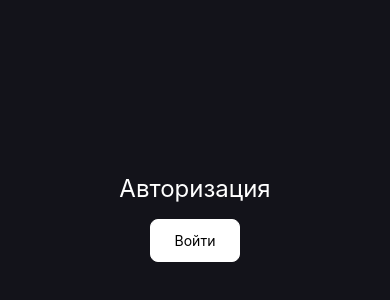
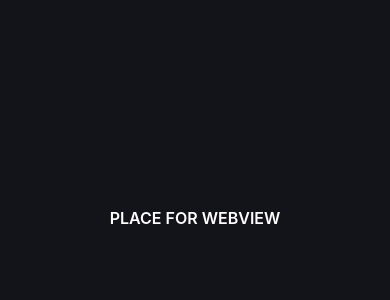
Before and after one commit to KIYOKATA-1/news-mobilka, a React Native app: screen / in a window 390 px wide. Shown: the part 204-504 px from the top of the page. Built offline with nearby package versions, Linux system fonts and the light colour scheme.

Commit message:
home screen created

```diff
--- a/App.tsx
+++ b/App.tsx
@@ -1,12 +1,15 @@
 import React, { useState } from "react";
 import LoginScreen from "./components/LoginScreen";
+import HomeScreen from "./components/HomeScreen";
 import { StatusBar } from "react-native";
 
 export default function App() {
   return (
     <>
       <StatusBar barStyle="light-content" backgroundColor="#fff" />
-      <LoginScreen />
+      {/* <LoginScreen/> */}
+      <HomeScreen/>
+
     </>
   );
 }
--- a/components/HomeScreen.tsx
+++ b/components/HomeScreen.tsx
@@ -0,0 +1,12 @@
+import React from "react";
+import { SafeAreaView, Text, View } from "react-native";
+import { HomeStyle } from "../styles/Home.styles";
+export default function HomeScreen(){
+    return(
+        <SafeAreaView style={HomeStyle.container}>
+            <View>
+                <Text style={HomeStyle.title}>PLACE FOR WEBVIEW</Text>
+            </View>
+        </SafeAreaView>
+    )
+}
--- a/components/LoginScreen.tsx
+++ b/components/LoginScreen.tsx
@@ -7,7 +7,7 @@ export default function LoginScreen() {
     <SafeAreaView style={LoginStyle.container}>
       <Text style={LoginStyle.title}>Авторизация</Text>
       <TouchableOpacity style={LoginStyle.loginBtn}>
-        <Text>Войти</Text>
+        <Text style={LoginStyle.btnTxt}>Войти</Text>
       </TouchableOpacity>
     </SafeAreaView>
   );
--- /dev/null
+++ b/styles/Home.styles.ts
@@ -0,0 +1,14 @@
+import { StyleSheet, Platform } from "react-native";
+export const HomeStyle = StyleSheet.create({
+    container:{
+        flex: 1,
+        justifyContent: 'center',
+        alignItems: 'center',
+        backgroundColor: '#13131A',
+    },
+    title:{
+        fontSize: 16,
+        fontWeight: 600,
+        color: '#fff',
+    }
+});
--- a/styles/Login.styles.ts
+++ b/styles/Login.styles.ts
@@ -18,6 +18,7 @@ export const LoginStyle = StyleSheet.create({
         borderColor: '#fff',
         paddingHorizontal: 24,
         paddingVertical: 12,
+        alignSelf: 'center',
 
         ...Platform.select({
           ios: {
@@ -30,5 +31,11 @@ export const LoginStyle = StyleSheet.create({
             elevation: 5,
           },
         }),
+    },
+    btnTxt:{
+        color: 'black',
+        textTransform: 'uppercase',
+        fontSize: 14,
+        fontWeight: '600',
     }
 });
```
